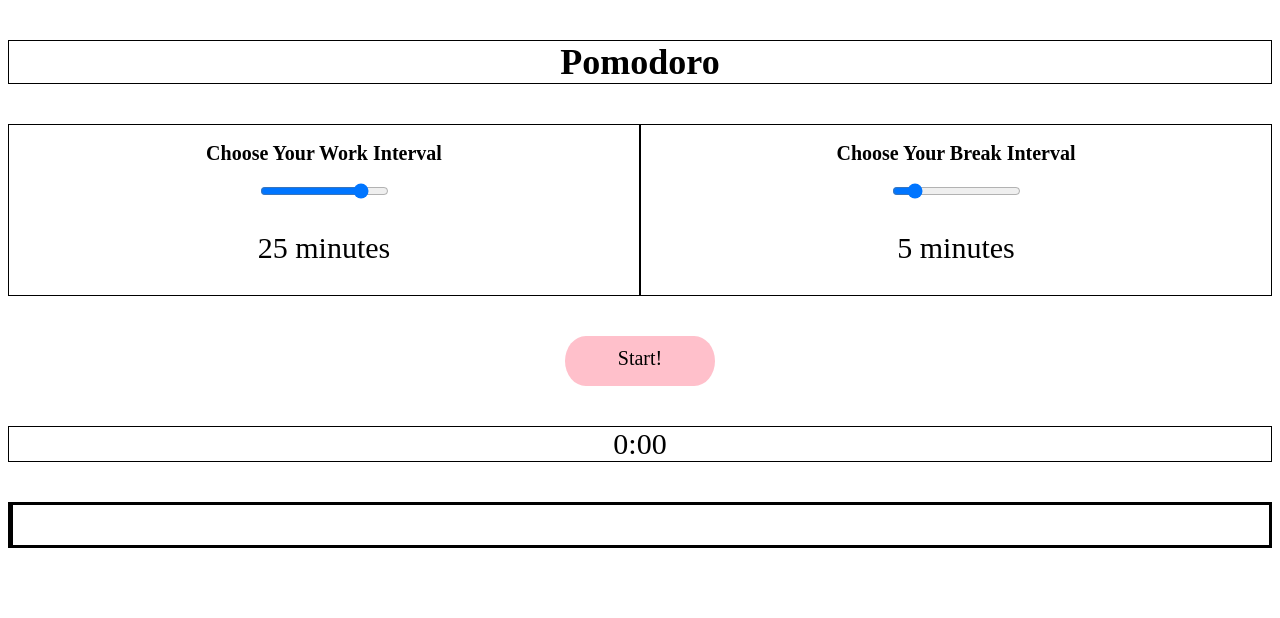
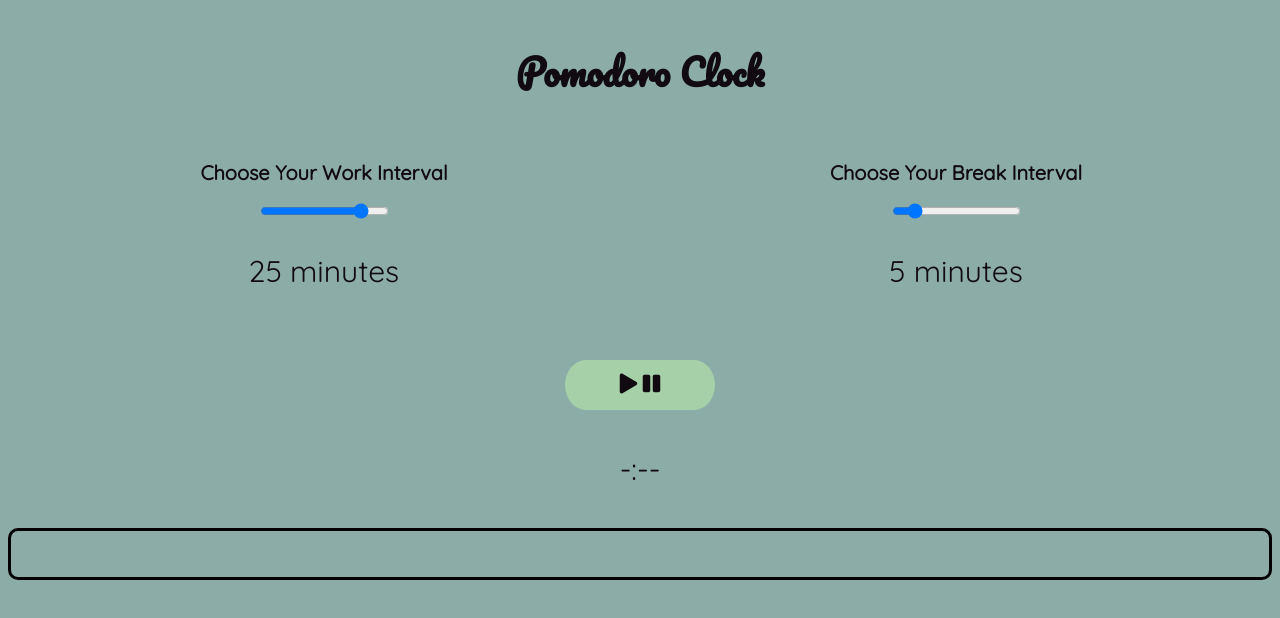
Before and after one commit to philFernandez/FreeCodeCamp_Pomodoro, a website: page public/index.html in a window 1280 px wide. Drawn offline with Linux system fonts and the light colour scheme.

Commit message:
some styling and color

```diff
--- a/public/index.html
+++ b/public/index.html
@@ -4,13 +4,15 @@
 <head>
   <meta charset="UTF-8">
   <title>Learn Jquery</title>
+  <link href="https://fonts.googleapis.com/css?family=Pacifico|Quicksand" rel="stylesheet">
+  <link rel="stylesheet" href="https://use.fontawesome.com/releases/v5.0.9/css/all.css" integrity="sha384-5SOiIsAziJl6AWe0HWRKTXlfcSHKmYV4RBF18PPJ173Kzn7jzMyFuTtk8JA7QQG1" crossorigin="anonymous">
   <link rel="stylesheet" href="./css/styles.css">
 </head>
 
 
 <body>
   <header>
-    <h1>Pomodoro</h1>
+    <h1>Pomodoro Clock</h1>
   </header>
   <main>
     <article>
@@ -28,11 +30,14 @@
       </div>
 
       <div class="buttonContainer">
-        Start!
+        <a href="#">
+          <i class="fa fa-play"></i>
+          <i class="fa fa-pause"></i>
+        </a>
       </div>
 
       <div class='timer'>
-        0:00
+        -:--
       </div>
 
       <div>
--- a/public/js/app.js
+++ b/public/js/app.js
@@ -132,7 +132,7 @@
         }
       }
 
-    }, 200); // set to 1000 when done testing
+    }, 1000); // set to 1000 when done testing
   }
 
 }());
--- a/scss/styles.scss
+++ b/scss/styles.scss
@@ -1,4 +1,10 @@
-$bodyColor: green;
+$bodyFont: 'Quicksand', sans-serif;
+$headerFont: 'Pacifico', cursive;
+
+$bodyColor: #8cada7;
+$allTypefaceColor: #110b11;
+$buttonColor: #a5d0a8;
+//$buttonColor: #b7990d;
 
 // Make all boxes width and height include padding border and margin
 // =================================================================
@@ -12,12 +18,16 @@
   box-sizing: inherit;
 }
 // =================================================================
+
+
 body {
-  //margin: 0;
+  color: $allTypefaceColor;
+  background-color: $bodyColor;
+  font-family: $bodyFont;
 }
 
 h1 {
-  border: 1px solid black;
+  font-family: $headerFont;
   font-size: 3.6rem;
   margin: 4rem 0 4rem 0;
   text-align: center;
@@ -28,6 +38,10 @@
   font-size: 2rem;
 }
 
+
+input[type=range]::-moz-focus-outer {
+  border: 0;
+}
 
 .column {
   float: left;
@@ -41,7 +55,6 @@
 
 .column, .column2 {
   margin-bottom: 4rem;
-  border: 1px solid black;
   text-align: center;
 }
 
@@ -49,22 +62,26 @@
   font-size: 3rem;
 }
 
+a {
+  outline: 0;
+  text-decoration: none;
+  color: $allTypefaceColor;
+}
+
+
 .buttonContainer {
   clear: both;
   margin: 0 auto 4rem auto;
   border-radius: 5rem / 6rem;
-  //border: 1px solid black;
   text-align: center;
   font-size: 2rem;
   padding-top: 1.1rem;
   width: 15rem;
   height: 5rem;
-
-  background-color: pink;
+  background-color: $buttonColor;
 }
 
 .timer {
-  border: 1px solid black;
   margin: 0 auto 4rem auto;
   font-size: 3rem;
   text-align: center;
@@ -76,12 +93,15 @@
 // keeping a static border
 div:nth-of-type(5) {
   border: 3px solid black;
+  border-radius: 1rem;
+  padding: 0.3rem;
 }
 
 // this is to be animated via the width property
 // in accordance with the countdown timer (jQuery)
 .progressBar {
-  border: 1px solid black;
+  border: none;
+  border-radius: 1rem;
   background-color: green;
   height: 4rem;
   width: 0%;
```
Also changed, not shown: public/css/styles.css.
